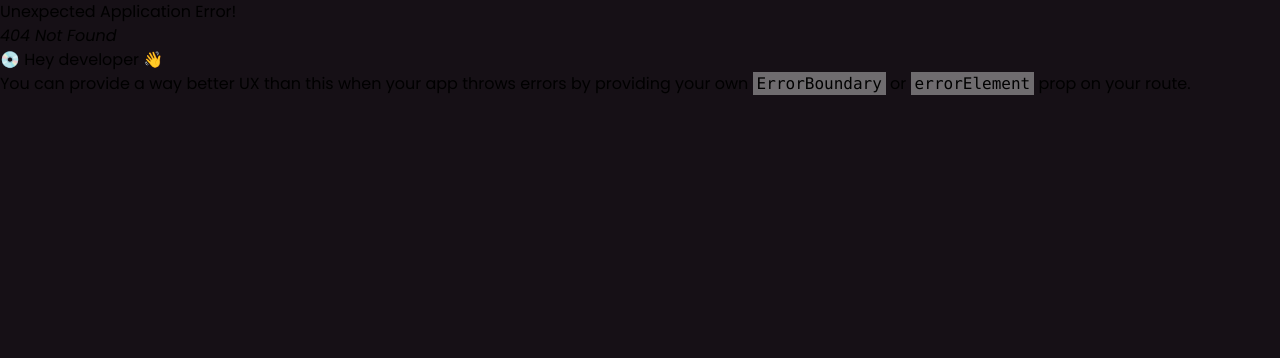
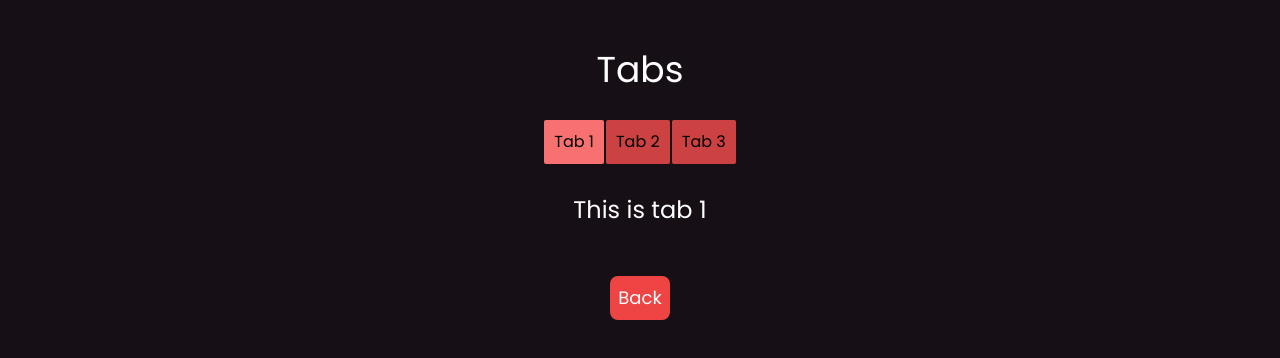
Before and after one commit to divyanshuk72/machine-coding-practice, a React (Vite) app: page /tabs in a window 1280 px wide. Before the commit this address had no page. Shown: the top 358 px of the page. Built offline with nearby package versions, Linux system fonts and the light colour scheme.

Commit message:
Tabs changes
Tabs changes

```diff
--- a/src/App.jsx
+++ b/src/App.jsx
@@ -13,6 +13,7 @@ import TreeView from "./components/TreeView/TreeView";
 import QRCodeGenerator from "./components/QRCodeGenerator/QRCodeGenerator";
 import Theme from "./components/Theme/Theme";
 import ScrollIndicator from "./components/ScrollIndicator/ScrollIndicator";
+import Tabs from "./components/Tabs/Tabs";
 
 const router = createBrowserRouter([
   {
@@ -71,6 +72,10 @@ const router = createBrowserRouter([
     path: "/scroll-indicator",
     element: <ScrollIndicator />,
   },
+  {
+    path: "/tabs",
+    element: <Tabs />,
+  },
 ]);
 
 function App() {
--- /dev/null
+++ b/src/components/Tabs/Tabs.jsx
@@ -0,0 +1,65 @@
+import { useState } from "react";
+import { useNavigate } from "react-router-dom";
+
+const Tabs = () => {
+  const [activeTab, setActiveTab] = useState(1);
+
+  const handleTab = (tab) => {
+    setActiveTab(tab);
+  };
+
+  const navigate = useNavigate();
+
+  return (
+    <>
+      <div className="text-center m-[50px]">
+        <h1 className="text-white m-[30px] text-4xl">Tabs</h1>
+        <div className="flex justify-center items-center gap-[2px]">
+          <button
+            className={`${
+              activeTab === 1 ? "bg-red-400" : "bg-customRed"
+            } p-[10px] rounded-sm hover:bg-red-400`}
+            onClick={() => {
+              handleTab(1);
+            }}
+          >
+            Tab 1
+          </button>
+          <button
+            className={`${
+              activeTab === 2 ? "bg-red-400" : "bg-customRed"
+            } p-[10px] rounded-sm hover:bg-red-400`}
+            onClick={() => {
+              handleTab(2);
+            }}
+          >
+            Tab 2
+          </button>
+          <button
+            className={`${
+              activeTab === 3 ? "bg-red-400" : "bg-customRed"
+            } p-[10px] rounded-sm hover:bg-red-400`}
+            onClick={() => {
+              handleTab(3);
+            }}
+          >
+            Tab 3
+          </button>
+        </div>
+        <div className="text-white text-2xl m-[30px]">
+          This is tab {activeTab}
+        </div>
+        <button
+          onClick={() => {
+            navigate("/");
+          }}
+          className="p-2 bg-red-500 border-none rounded-lg text-white text-lg cursor-pointer my-5 mx-5"
+        >
+          Back
+        </button>
+      </div>
+    </>
+  );
+};
+
+export default Tabs;
--- a/src/constants/DataList.jsx
+++ b/src/constants/DataList.jsx
@@ -51,4 +51,8 @@ export const DataList = [
     name: "Scroll Indicator",
     route: "/scroll-indicator",
   },
+  {
+    name: "Tabs",
+    route: "/tabs",
+  },
 ];
```
